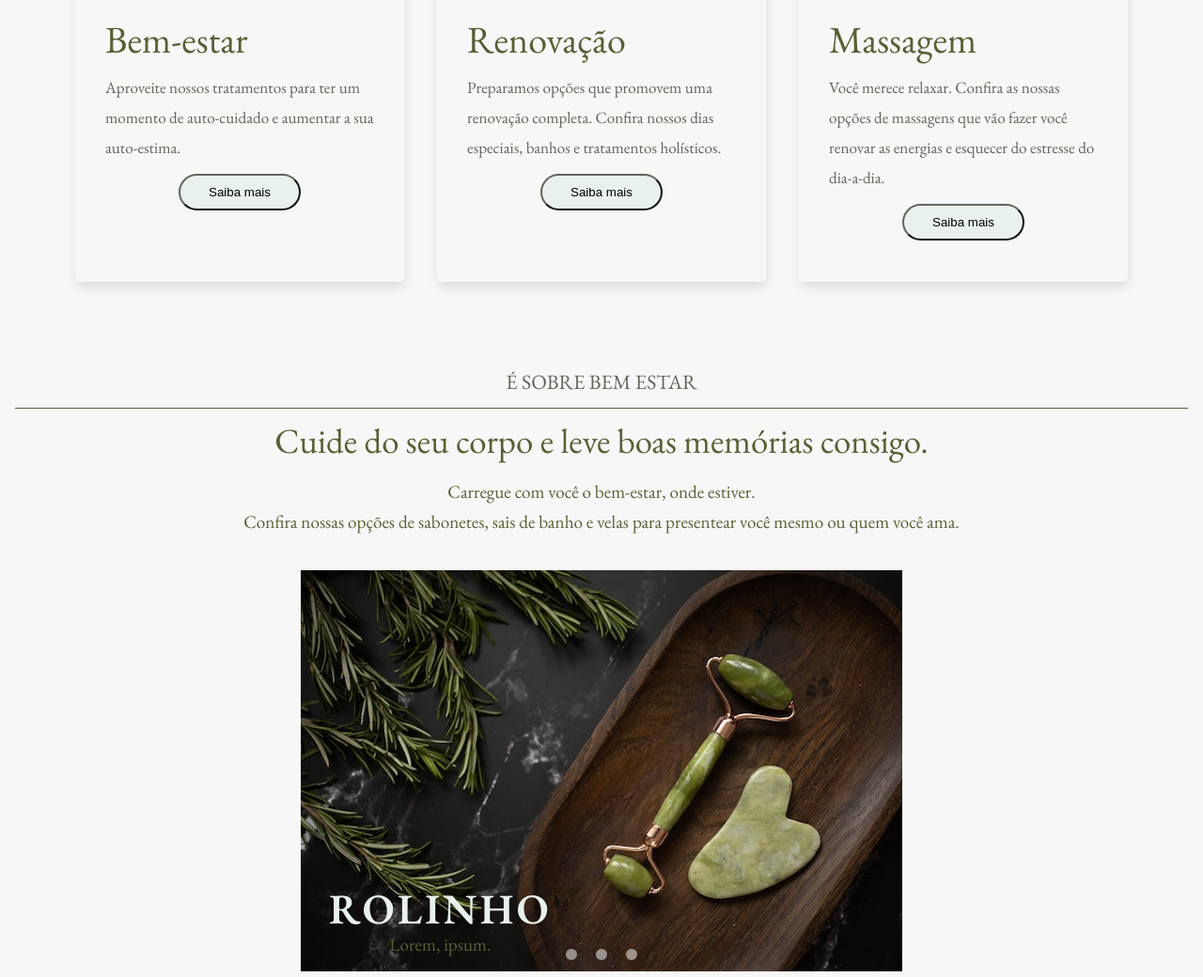
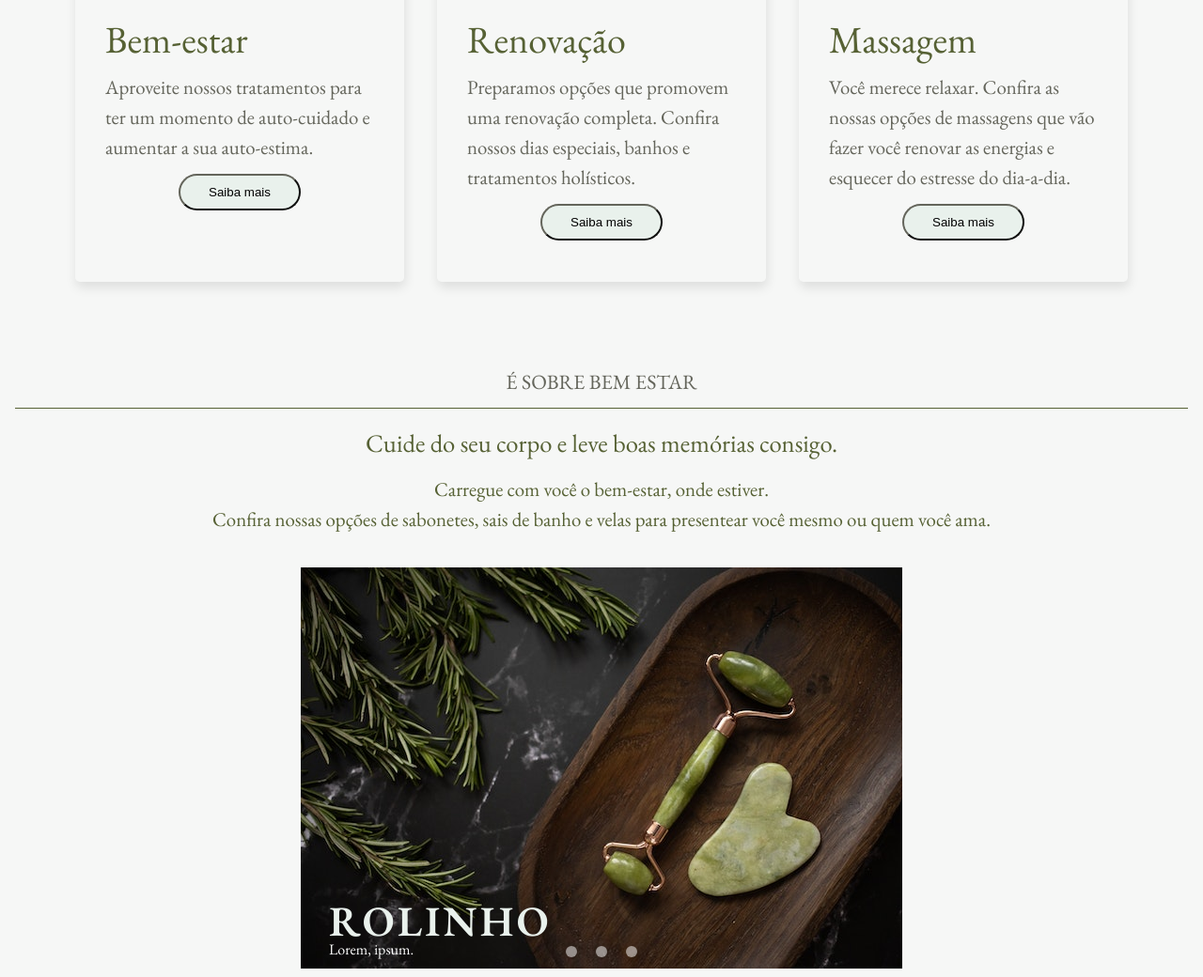
Before and after one commit to robs-am/spa-sass, a plain HTML site: page index.html in a window 1280 px wide. Shown: the part 878-1918 px from the top of the page at 94% size. Drawn offline with nearby package versions, Linux system fonts and the light colour scheme.

Commit message:
tamanhao das fontes

```diff
--- a/index.html
+++ b/index.html
@@ -97,7 +97,7 @@
 
       <h4>Cuide do seu corpo e leve boas memórias consigo.</h4>
       <p class="produto-p">
-        Carregue com você o bem-estar, onde estiver.
+        Carregue com você o bem-estar, onde estiver.</p>
         <p class="produto-p">Confira nossas opções de sabonetes, sais de banho e
         velas para presentear você mesmo ou quem você ama.</p>
       </p>
--- a/styles/components/_produtos.scss
+++ b/styles/components/_produtos.scss
@@ -2,7 +2,7 @@
 
 #produtos {
   h3 {
-    margin-top: 70px;
+    margin-top: 80px;
     font-size: $tamanho-do-texto / 2.2;
     color: $cor-secundaria;
     text-transform: uppercase;
@@ -19,16 +19,18 @@
   }
   h4 {
     text-align: center;
-    font-size: $tamanho-do-texto / 1.3;
+    font-size: $tamanho-do-texto / 1.8;
+    margin-top:1.5rem;
     margin-bottom: 20px;
     font-weight: 300;
     color: $cor-primaria;
   }
 
-  p {
-    font-size: $tamanho-do-texto / 2.5;
+  .produto-p {
+    font-size: $tamanho-do-texto / 2.3;
     text-align: center;
     font-weight: 300;
+
     color: $cor-primaria;
     line-height: 2rem;
   }
--- a/styles/components/_servicos.scss
+++ b/styles/components/_servicos.scss
@@ -50,7 +50,7 @@
         padding-inline: 2rem;
       }
       p {
-        font-size: $tamanho-do-texto / 2.8;
+        font-size: $tamanho-do-texto / 2.3;
         font-weight: 300;
         color: $cor-secundaria;
         line-height: 2rem;
```
Also changed, not shown: styles/styles.css, 1 other file.
